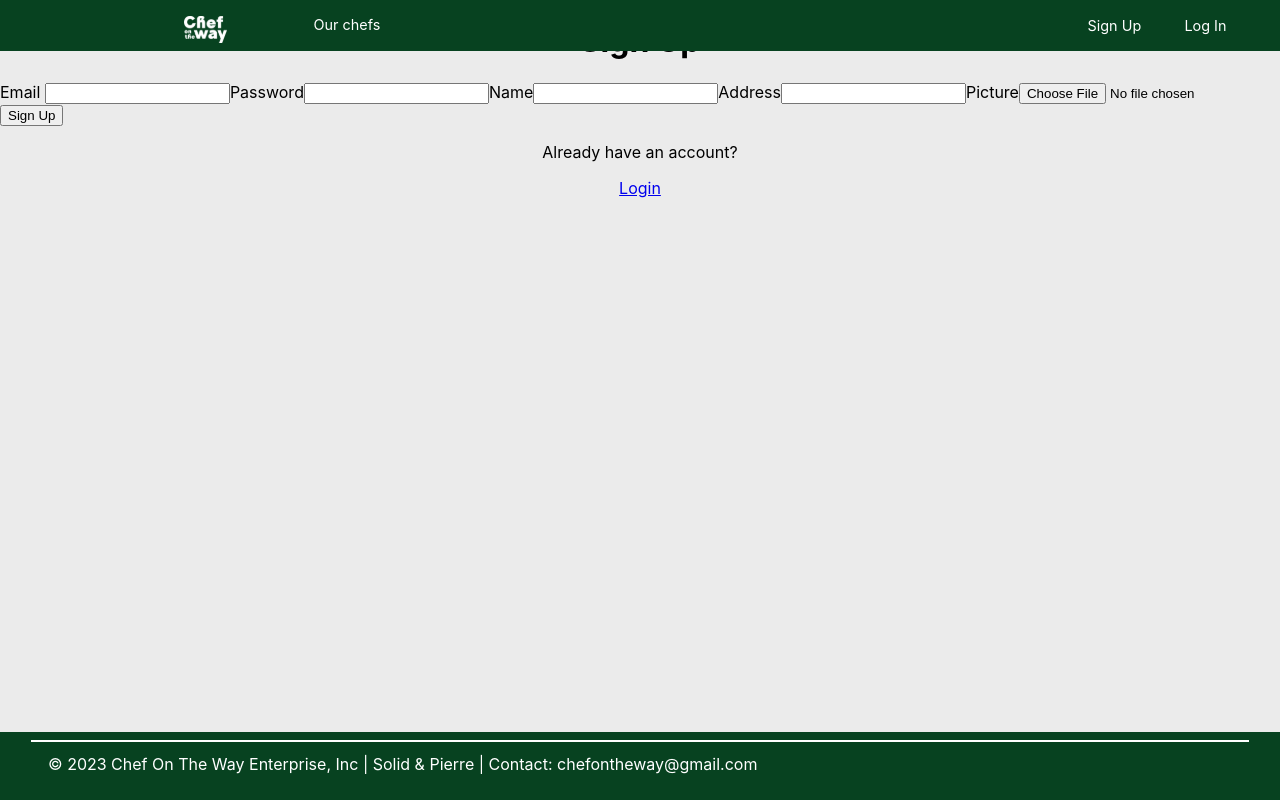
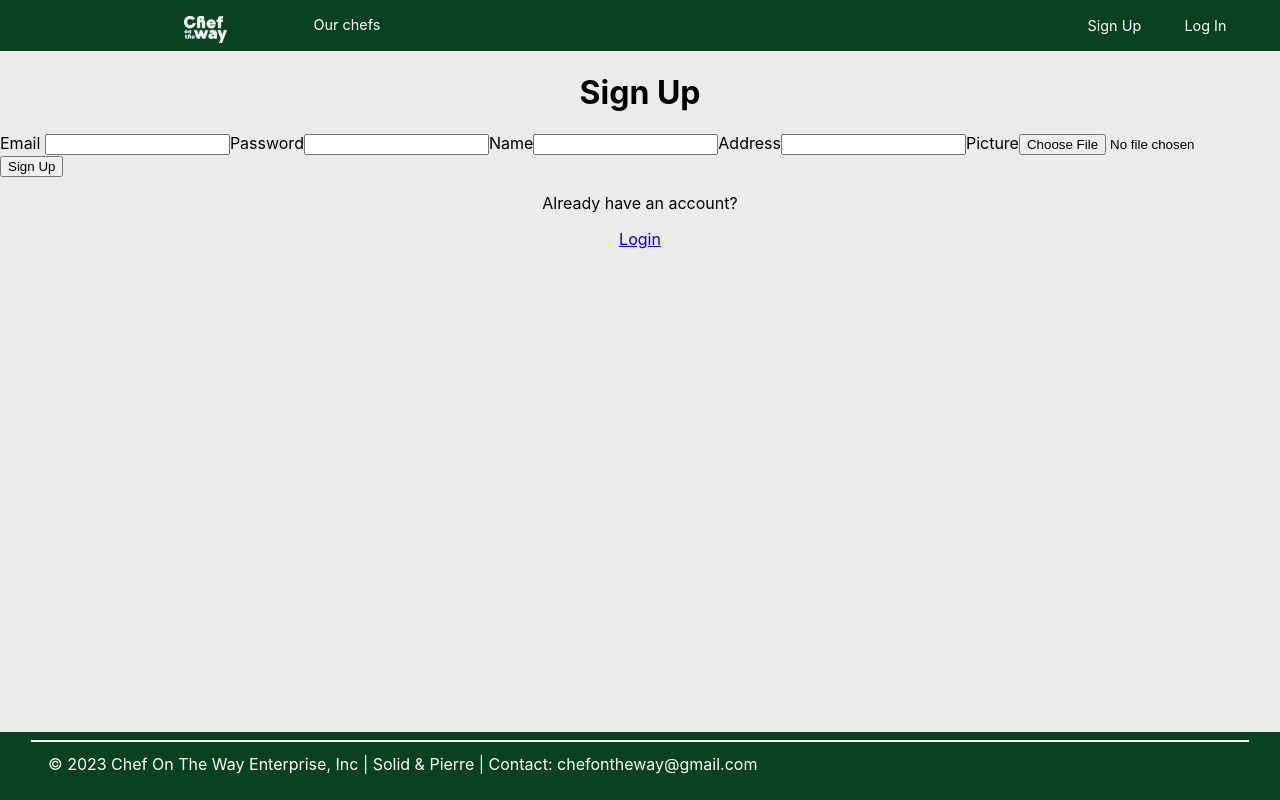
Before and after one commit to chefontheway/chef-client, a React (Create React App) app: page /signup in a window 1280 px wide. Built offline with nearby package versions, Linux system fonts and the light colour scheme.

Commit message:
modified reservation code

```diff
--- a/src/App.css
+++ b/src/App.css
@@ -544,6 +544,7 @@ text-align: center;
 }
 
 .reservation-page {
+  margin-top: 3.2rem;
   display: flex;
   align-items: center;
   flex-direction: column;
@@ -846,7 +847,7 @@ text-align: center;
   margin-left: 15px;
 }
 
-/* For profil Service */
+/* For Profile Service */
 
 
 .my-own-service{
@@ -950,7 +951,7 @@ text-align: center;
 }
 
 
-/* profile field */
+/* Profile field */
 .update-profile-form-container {
   margin-top: 3.2rem;
 }
@@ -995,6 +996,9 @@ text-align: center;
 }
 
 
+.SignupPage-Container, .LoginPage-Container {
+  margin-top: 3.2rem;
+}
 
 
 
--- a/src/pages/ReservationListPage.js
+++ b/src/pages/ReservationListPage.js
@@ -87,7 +87,7 @@ function ReservationListPage() {
 
           <div key={element._id} className="reservation-list-page">
             <h3>Order by: {element.user.name}</h3>
-            <h4>{element.service.speciality}</h4>
+            <h4>{element.service?.speciality}</h4>
             <p>Category: {element.category}</p>
             <p>Total Person: {element.totalPerson}</p>
             <p>Price Per Person: {element.pricePerPerson} €</p>
```
